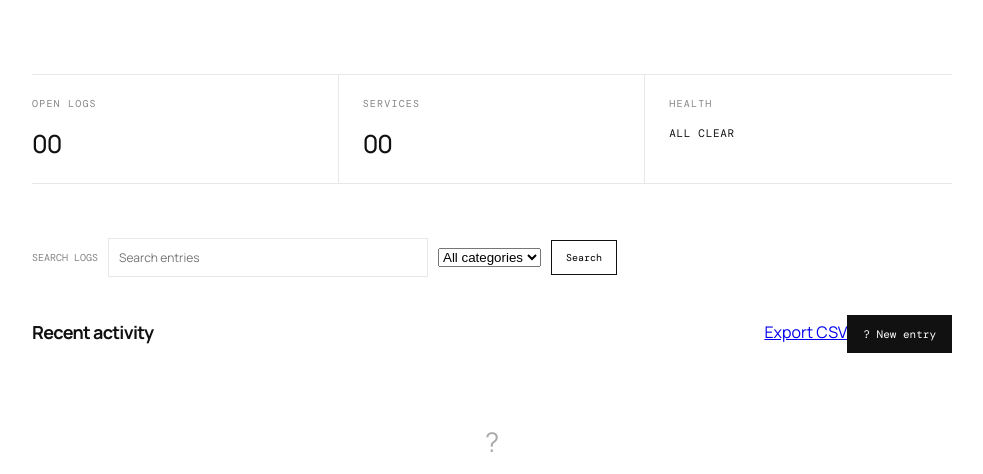
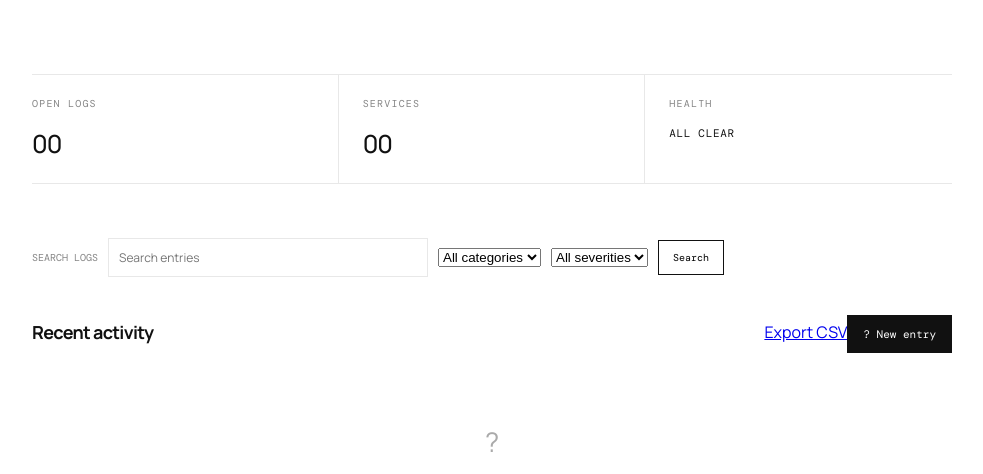
Before and after one commit to RajuSinghRaj/devme, a Flask app: page / in a window 1280 px wide. Shown: the part 480-954 px from the top of the page, without its empty margins (148-1131 px from the left). Run offline with Flask 3, Linux system fonts and the light colour scheme; data that the repository does not hold is empty.

Commit message:
feat: add severity filter control to dashboard

```diff
--- a/templates/index.html
+++ b/templates/index.html
@@ -11,7 +11,7 @@
     <header class="topbar"><a class="brand" href="/">DEVTRACK<span>.</span></a><span class="caption">PERSONAL OPS LOG</span></header>
     <section class="intro"><p class="eyebrow">{{ today_label|upper }}</p><h1>Build with<br>clarity.</h1><p class="lede">A quiet space to track your work and keep an eye on what matters.</p>{% if events %}<p class="latest-note">Latest entry: <strong>{{ events[0].title }}</strong></p>{% endif %}</section>
     <section class="overview" aria-label="Overview"><article><span>OPEN LOGS</span><strong>{{ "%02d"|format(event_count) }}</strong></article><article><span>SERVICES</span><strong>{{ "%02d"|format(category_count) }}</strong></article><article><span>HEALTH</span><strong class="health">ALL CLEAR</strong></article></section>
-    <section class="activity"><form class="search-form" action="/" method="get"><label for="search">Search logs</label><input id="search" name="q" value="{{ query }}" placeholder="Search entries"><select name="category" aria-label="Filter by category"><option value="">All categories</option>{% for item in categories %}<option value="{{ item }}" {% if selected_category == item %}selected{% endif %}>{{ item|title }}</option>{% endfor %}</select><button type="submit">Search</button></form>{% if query or selected_category %}<a class="clear-filters" href="{{ url_for('dashboard') }}">Clear filters</a>{% endif %}<div class="section-head"><h2>Recent activity</h2><div class="activity-actions"><a class="export-link" href="{{ url_for('api_export_events') }}">Export CSV</a><a class="new-entry" href="#new-entry">? New entry</a></div></div>{% if events %}
+    <section class="activity"><form class="search-form" action="/" method="get"><label for="search">Search logs</label><input id="search" name="q" value="{{ query }}" placeholder="Search entries"><select name="category" aria-label="Filter by category"><option value="">All categories</option>{% for item in categories %}<option value="{{ item }}" {% if selected_category == item %}selected{% endif %}>{{ item|title }}</option>{% endfor %}</select><select name="severity" aria-label="Filter by severity"><option value="">All severities</option><option value="low">Low</option><option value="normal">Normal</option><option value="high" {% if selected_severity == "high" %}selected{% endif %}>High</option></select><button type="submit">Search</button></form>{% if query or selected_category or selected_severity %}<a class="clear-filters" href="{{ url_for('dashboard') }}">Clear filters</a>{% endif %}<div class="section-head"><h2>Recent activity</h2><div class="activity-actions"><a class="export-link" href="{{ url_for('api_export_events') }}">Export CSV</a><a class="new-entry" href="#new-entry">? New entry</a></div></div>{% if events %}
       <ol class="event-list" aria-label="Recent developer log entries" aria-live="polite">{% for event in events %}<li><div><strong>{{ event.title }}</strong><p>{{ event.details }}</p></div><span class="event-meta"><time datetime="{{ event.created_at }}">{{ event.created_at }}</time> ? {{ event.category|upper }} ? {{ event.severity|upper }}</span></li>{% endfor %}</ol>
       {% else %}<div class="empty"><span class="empty-mark">?</span><p>Your log starts here.</p><small>Add an entry to capture a decision, a fix, or a thought worth keeping.</small></div>{% endif %}
       {% if request.args.get('error') == 'title-required' %}<p class="form-error" role="alert">Add a title before saving.</p>{% endif %}<form id="new-entry" class="entry-form" action="{{ url_for('create_dashboard_event') }}" method="post"><label for="title">New log entry</label><input id="title" name="title" maxlength="120" placeholder="What did you work on?" required><textarea name="details" maxlength="2000" placeholder="Add a few details (optional)"></textarea><select name="category" aria-label="Entry category"><option value="note">Note</option><option value="build">Build</option><option value="fix">Fix</option><option value="decision">Decision</option></select><select name="severity" aria-label="Entry severity"><option value="low">Low</option><option value="normal" selected>Normal</option><option value="high">High</option></select><button type="submit">Save entry</button></form></section>
```
